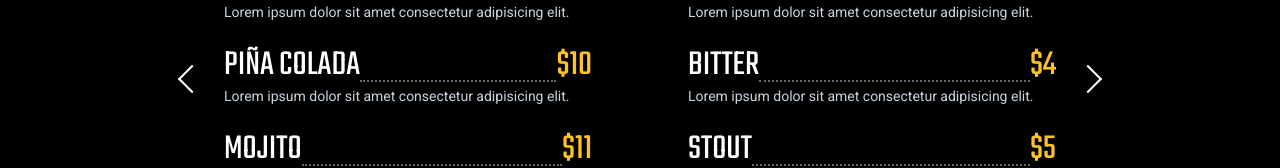
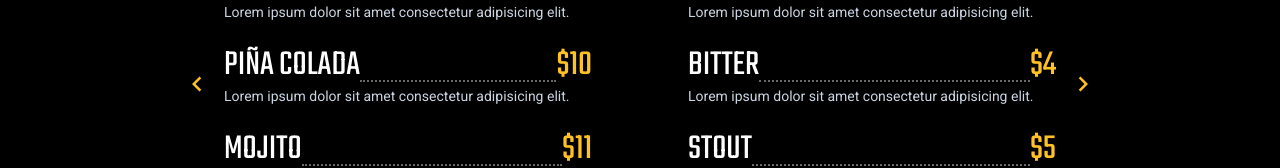
Before and after one commit to CozmaRares/restaurant-react, a React (Vite) app: page /menu in a window 1280 px wide. Shown: the part 627-795 px from the top of the page. Built offline with nearby package versions, Linux system fonts and the light colour scheme; a web font is replaced by a local one.

Commit message:
Add menu scroll and change caret

```diff
--- a/src/pages/Menu.jsx
+++ b/src/pages/Menu.jsx
@@ -1,3 +1,4 @@
+import { useRef } from "react";
 import Heading from "../components/Heading";
 import PageHeader from "../components/PageHeader";
 import { Spacer } from "../components/Spacer";
@@ -117,22 +118,66 @@ const List = ({ title, items }) => {
   );
 };
 
-const Caret = ({ className }) => {
+const Caret = ({ className, onclick }) => {
   return (
     <div
+      onClick={onclick}
       className={
-        "absolute top-[60%] w-[20px] h-[20px] border-t-2 border-l-2 border-white cursor-pointer " +
+        "text-yellow-custom absolute top-[60%] hover:bg-neutral-800 rounded-full cursor-pointer " +
         className
       }
-    ></div>
+    >
+      <svg style={{ width: "30px", height: "30px" }} viewBox="0 0 24 24">
+        <path
+          fill="currentColor"
+          d="M7.41,15.41L12,10.83L16.59,15.41L18,14L12,8L6,14L7.41,15.41Z"
+        />
+      </svg>
+    </div>
   );
 };
 
 const Lists = ({ title, lists }) => {
+  const ref = useRef();
+
+  const handleScroll = direction => {
+    const computedStyle = getComputedStyle(ref.current);
+
+    let scroll =
+      parseInt(computedStyle.getPropertyValue("--scroll")) + direction;
+
+    const maxScroll = ref.current.children.length - 2;
+
+    let reachedEnd = true;
+
+    if (scroll > 0) scroll -= maxScroll;
+    else if (scroll < -maxScroll) scroll += maxScroll;
+    else reachedEnd = false;
+
+    if (reachedEnd) {
+      scroll -= direction;
+      ref.current.style.setProperty("--scroll", `${scroll}}`);
+      scroll += direction;
+    }
+
+    setTimeout(() => {
+      ref.current.style.setProperty("--scroll", `${scroll}`);
+
+      ref.current.classList.add("scroll");
+      setTimeout(() => ref.current.classList.remove("scroll"), 300);
+    }, 0);
+  };
+
   return (
     <section className="tw--section-center relative">
-      <Caret className="-rotate-45 -left-[5%]" />
-      <Caret className="rotate-[135deg] -right-[5%]" />
+      <Caret
+        className="-rotate-90 -left-[5%]"
+        onclick={() => handleScroll(1)}
+      />
+      <Caret
+        className="rotate-90 -right-[5%]"
+        onclick={() => handleScroll(-1)}
+      />
       <div className="text-center">
         <Heading subtitle={title} title={title + " menu"} />
         <p className="mt-2 text-secondary text-lg">
@@ -141,7 +186,7 @@ const Lists = ({ title, lists }) => {
         </p>
       </div>
       <div className="overflow-x-hidden">
-        <div className="menu-lists-container">
+        <div ref={ref} className="menu-lists-container">
           <List {...lists[lists.length - 1]} />
           {lists.map(list => (
             <List {...list} />
```
